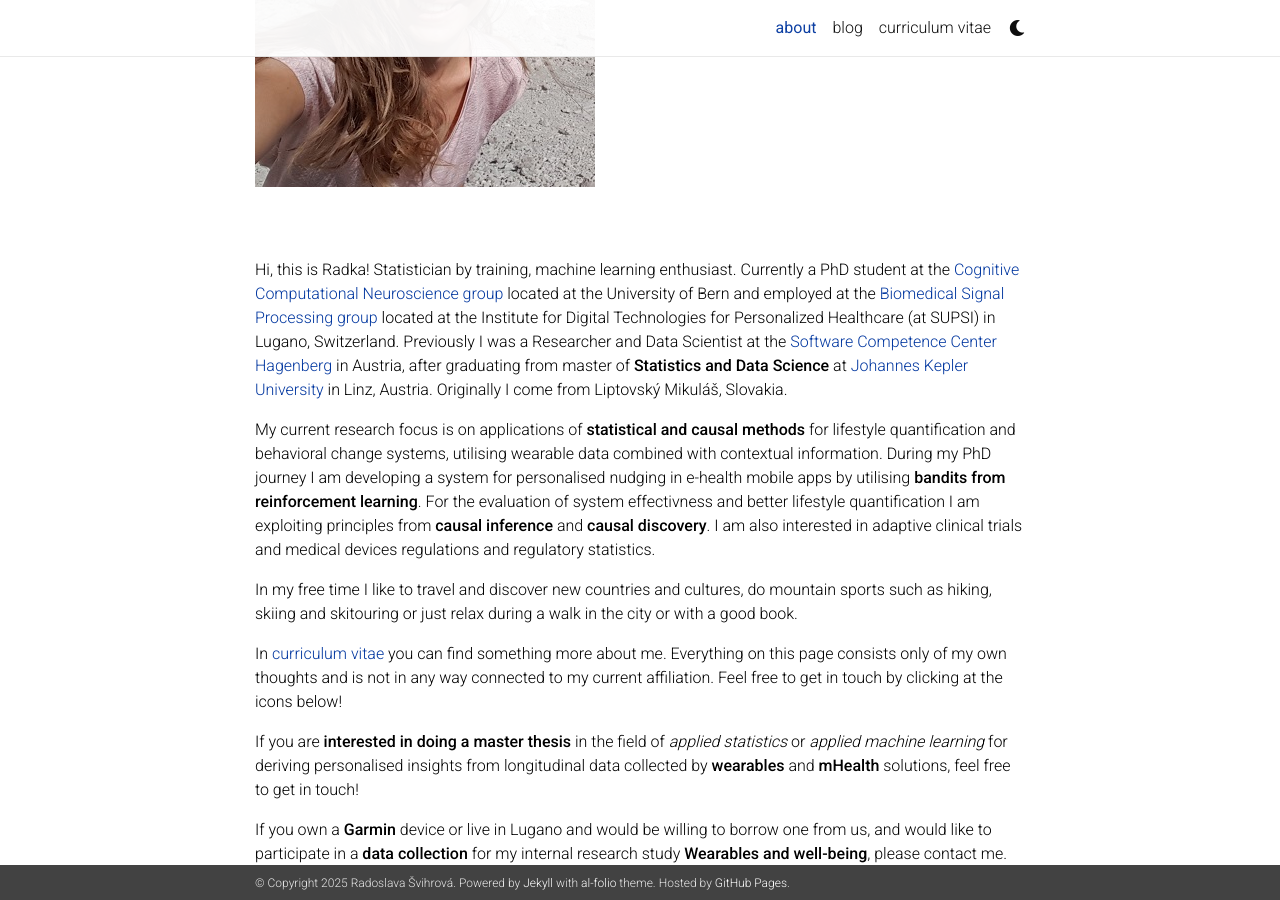
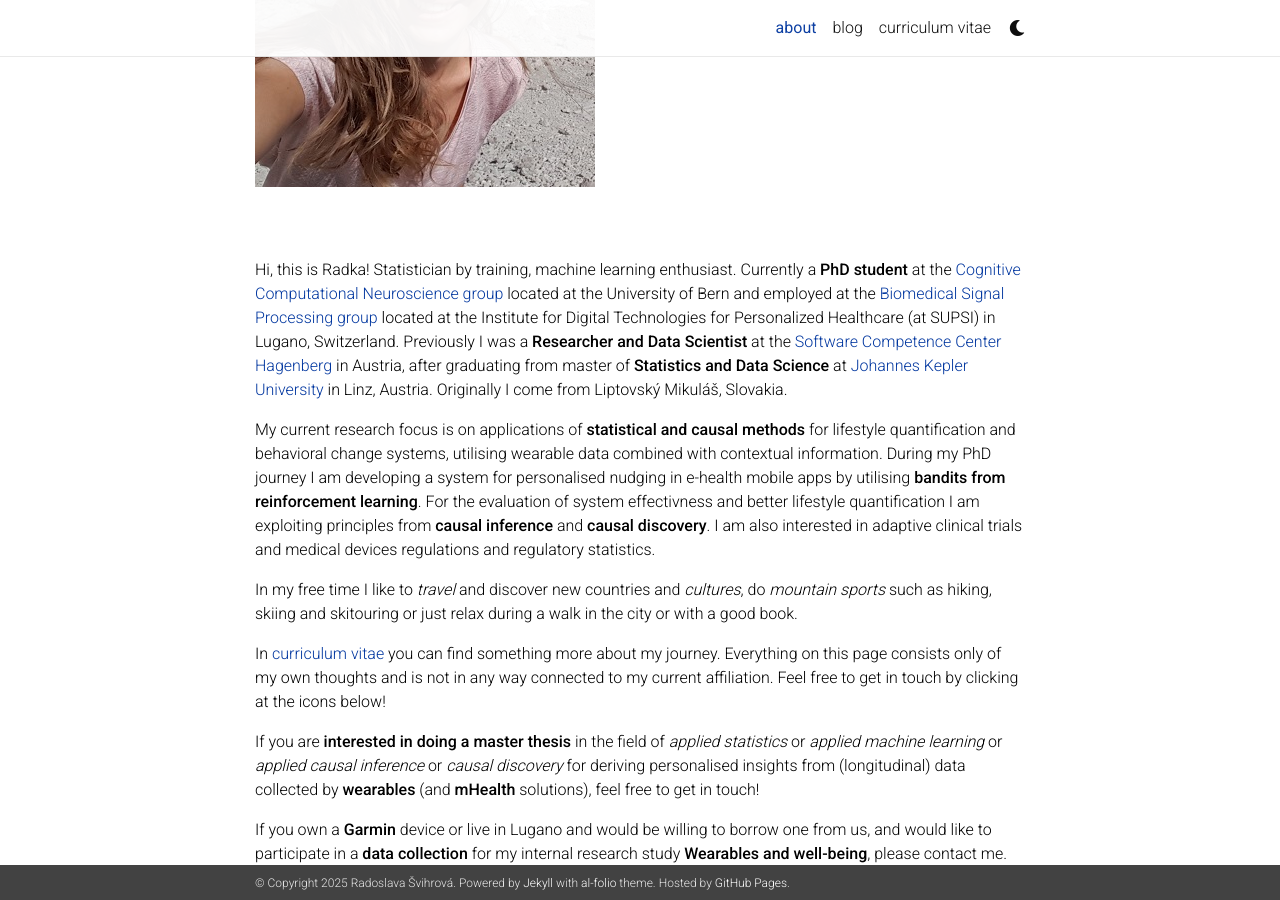
Before and after one commit to RadoslavaS/RadoslavaS.github.io, a Jekyll site: the page built from _pages/about.md, in a window 1280 px wide and 900 px high, scrolled down 410 px. Built offline with Jekyll 4.4.1, drawn with Linux system fonts in a browser that asks for light colours; nearby versions of some CDN libraries; a style sheet for code colours, icons or effects is not loaded.

Commit message:
formating

```diff
--- a/_pages/about.md
+++ b/_pages/about.md
@@ -19,21 +19,21 @@ social: true  # includes social icons at the bottom of the page
 |    |
 
 Hi, this is Radka! Statistician by training, machine learning enthusiast.
-Currently a PhD student at the [Cognitive Computational Neuroscience group](https://neuro.inf.unibe.ch/) located at the University of Bern and employed at the [Biomedical Signal Processing group](https://bsp-meditech.ch/) located at the Institute for Digital Technologies for Personalized Healthcare (at SUPSI) in Lugano, Switzerland. Previously I was a Researcher and Data Scientist at the [Software Competence Center Hagenberg](https://www.scch.at/) in Austria, after graduating from master of **Statistics and Data Science** at [Johannes Kepler University](https://www.jku.at/institut-fuer-angewandte-statistik/) in Linz, Austria. Originally I come from Liptovský Mikuláš, Slovakia.
+Currently a **PhD student** at the [Cognitive Computational Neuroscience group](https://neuro.inf.unibe.ch/) located at the University of Bern and employed at the [Biomedical Signal Processing group](https://bsp-meditech.ch/) located at the Institute for Digital Technologies for Personalized Healthcare (at SUPSI) in Lugano, Switzerland. Previously I was a **Researcher and Data Scientist** at the [Software Competence Center Hagenberg](https://www.scch.at/) in Austria, after graduating from master of **Statistics and Data Science** at [Johannes Kepler University](https://www.jku.at/institut-fuer-angewandte-statistik/) in Linz, Austria. Originally I come from Liptovský Mikuláš, Slovakia.
 
 My current research focus is on applications of **statistical and causal methods** for lifestyle quantification and behavioral change systems, utilising wearable data combined with contextual information. During my PhD journey I am developing a system for personalised nudging in e-health mobile apps by utilising **bandits from reinforcement learning**. For the evaluation of system effectivness and better lifestyle quantification I am exploiting principles from **causal inference** and **causal discovery**. I am also interested in adaptive clinical trials and medical devices regulations and regulatory statistics.
 
-In my free time I like to travel and discover new countries and cultures, do mountain sports such as hiking, skiing and skitouring or just relax during a walk in the city or with a good book.
+In my free time I like to *travel* and discover new countries and *cultures*, do *mountain sports* such as hiking, skiing and skitouring or just relax during a walk in the city or with a good book.
 
 {% comment %}
 In the section [blog](../blog) I am documenting my learning notes and anything I find interesting.
 {% endcomment %}
 
-In [curriculum vitae](../cv) you can find something more about me.
+In [curriculum vitae](../cv) you can find something more about my journey.
 Everything on this page consists only of my own thoughts and is not in any
 way connected to my current affiliation. Feel free to get in touch by clicking
 at the icons below!
 
-If you are **interested in doing a master thesis** in the field of *applied statistics* or *applied machine learning* for deriving personalised insights from longitudinal data collected by **wearables** and **mHealth** solutions, feel free to get in touch!
+If you are **interested in doing a master thesis** in the field of *applied statistics* or *applied machine learning* or *applied causal inference* or *causal discovery* for deriving personalised insights from (longitudinal) data collected by **wearables** (and **mHealth** solutions), feel free to get in touch!
 
 If you own a **Garmin** device or live in Lugano and would be willing to borrow one from us, and would like to participate in a **data collection** for my internal research study **Wearables and well-being**, please contact me. More information [on this link](https://docs.google.com/document/d/1YDw9lGH0aDt4WNMcH8VgFXD6KM10ytLV/edit?usp=sharing&ouid=100026897104344956854&rtpof=true&sd=true).
```
